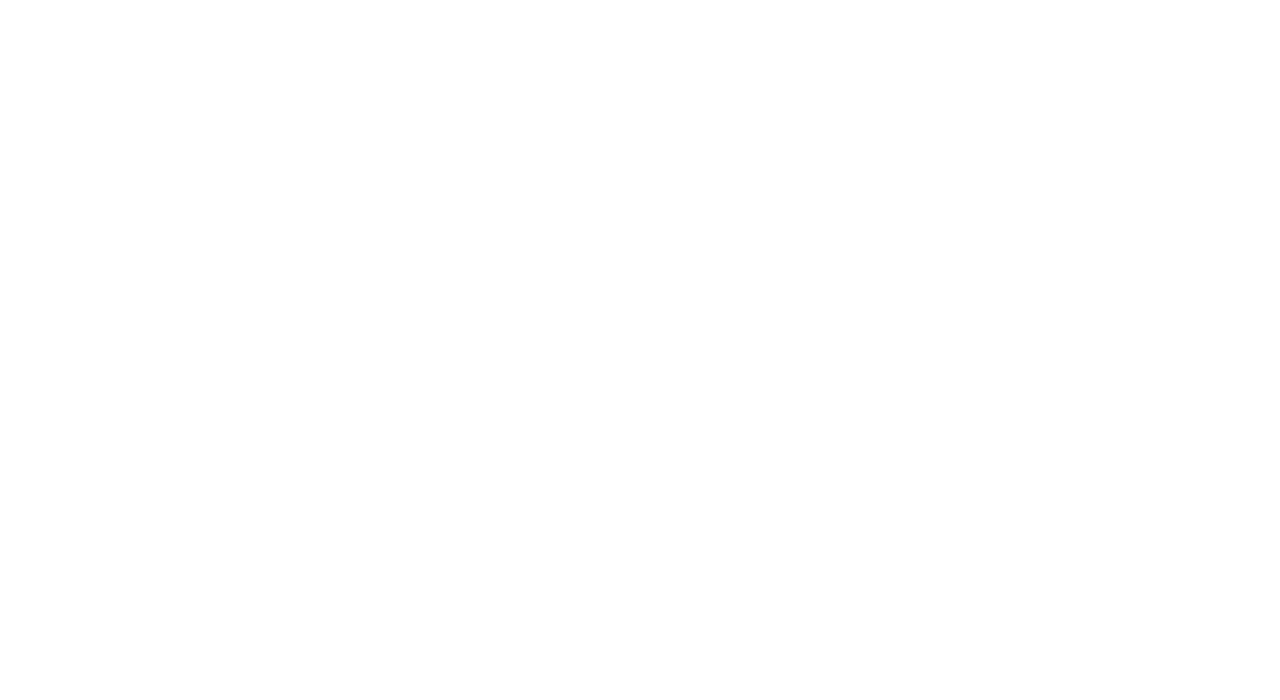
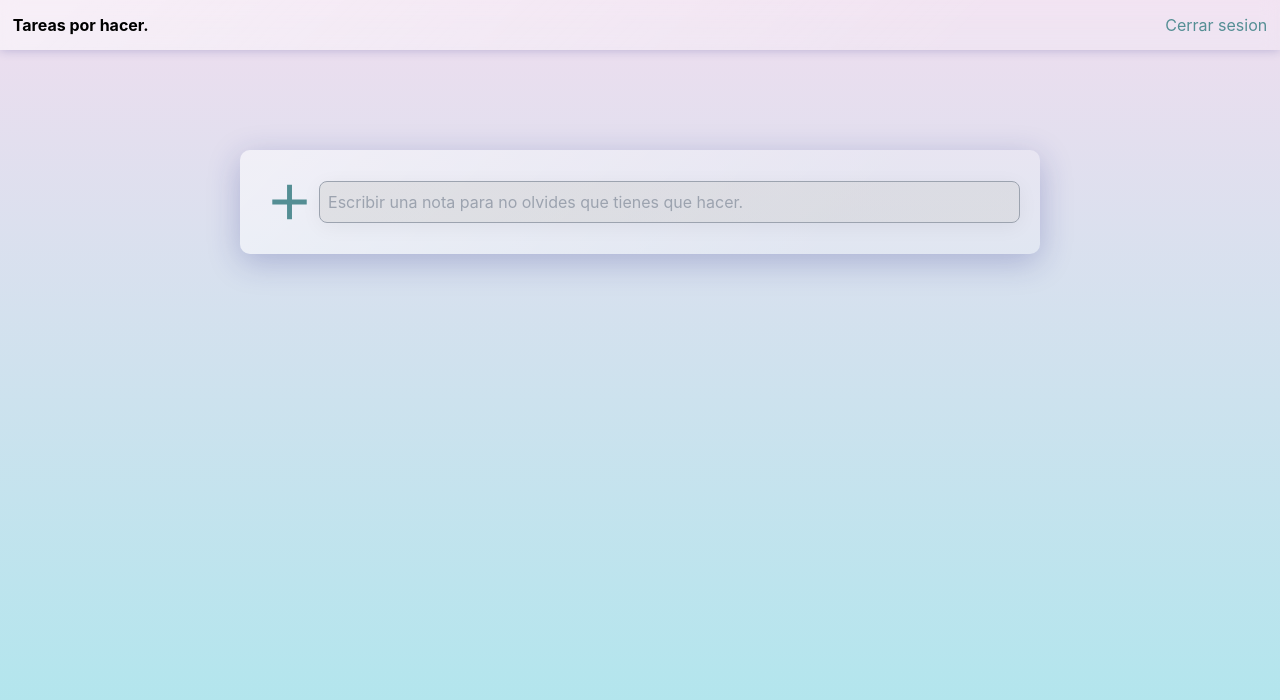
Before and after one commit to gustavo-exe/LoginApp, a React (Create React App) app: page /#/ToDo in a window 1280 px wide. Before the commit this address led to /#/. Shown: the top 700 px of the page. Built offline with nearby package versions, Linux system fonts and the light colour scheme.

Commit message:
Preparacion para el deployment

```diff
--- a/src/App.js
+++ b/src/App.js
@@ -1,6 +1,6 @@
 import React from "react";
 import {
-  BrowserRouter as Router,
+  HashRouter as Router,
   Switch,
   Route
 } from "react-router-dom";
@@ -9,12 +9,12 @@
 import  ToDo  from "./components/ToDo/ToDo";
 function App() {
   return (
-    <Router>
+    <Router basename={process.env.PUBLIC_URL} >
       <Switch>
-          <Route  exact path="/LoginApp/ToDo" >
+          <Route  exact path="/ToDo" >
             <ToDo/>
           </Route>
-          <Route exact path="/LoginApp" >
+          <Route exact path="/">
             <Login/>
           </Route>
       </Switch>
--- a/src/components/Login/Login.js
+++ b/src/components/Login/Login.js
@@ -22,7 +22,7 @@
     const history = useHistory();
     const cambioDePagina = (username) =>
     {
-        history.push('/LoginApp/ToDo');
+        history.push('/ToDo');
         alert(`!Bievenido ${username}!`)
     };
 
--- a/src/components/NavBars/NavBar.js
+++ b/src/components/NavBars/NavBar.js
@@ -2,7 +2,7 @@
 import "./NavBar.css";
 function NavBar() {
     let dummyData =[
-        {etiqueta: "Cerrar sesion", enlace:"/LoginApp"}
+        {etiqueta: "Cerrar sesion", enlace:"/"}
     ];
 
     let navBarItems = dummyData.map((elemento, indice) =>
```
